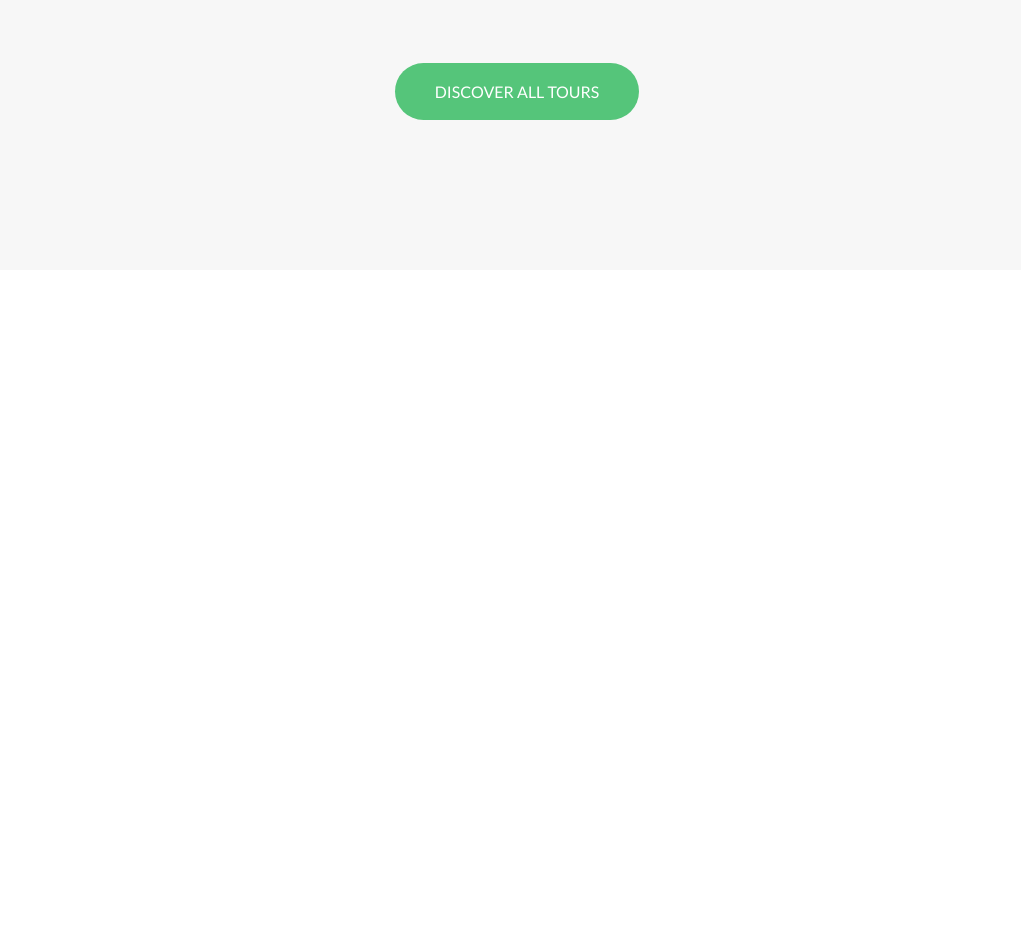
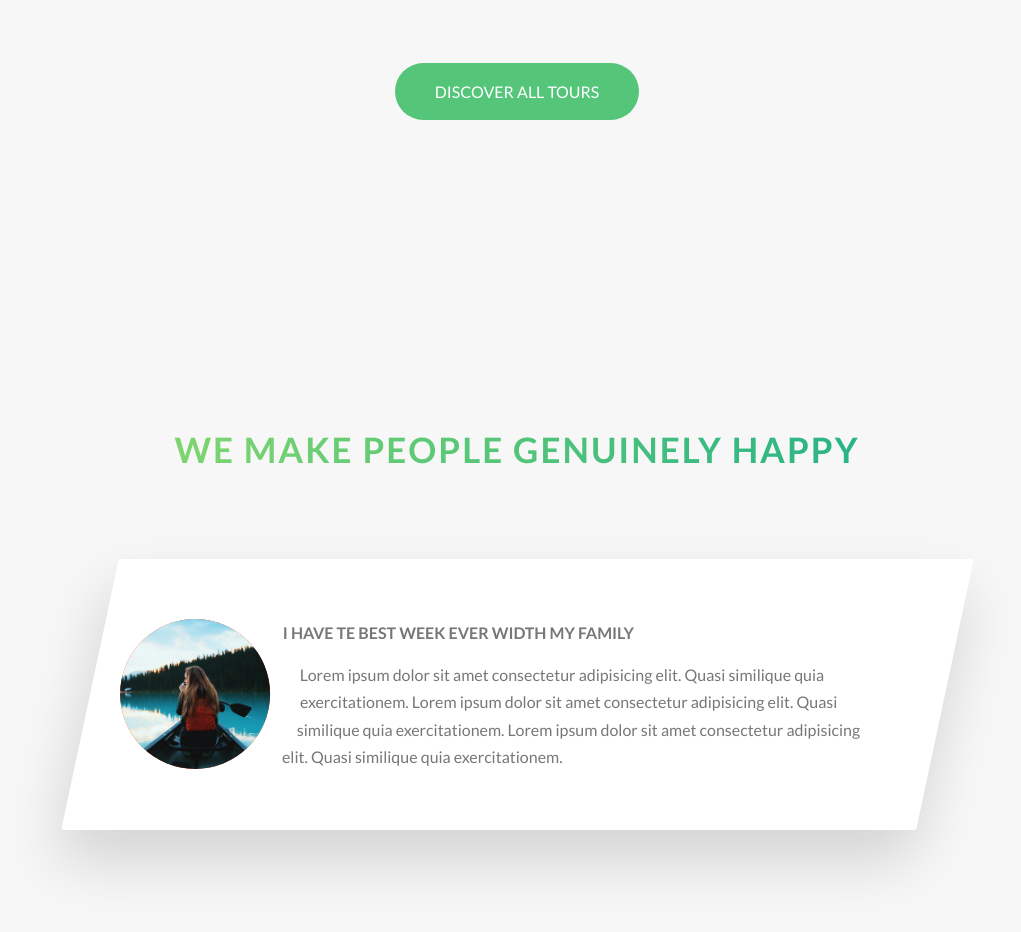
Before and after one commit to soy-villalobos/CURSO-OK, a website: page Natours/starter/index.html in a window 1280 px wide. Shown: the part 2992-3924 px from the top of the page, without its empty margins (123-1144 px from the left). Before the commit the page ends 3292 px from the top, so only its background shows below. Drawn offline with Linux system fonts and the light colour scheme.

Commit message:
seccion historias primer curso

```diff
--- a/Natours/starter/index.html
+++ b/Natours/starter/index.html
@@ -208,9 +208,32 @@
             <div class="u-center-text u-margin-top-huge">
                     <a href="#" class="btn btn--green">Discover all tours</a>
             </div>
+        </section>
+<section class="section-stories">
+    <div class="u-center-text u-margin-bottom-big">
+        <h2 class="heading-secondary">
+            We make people genuinely happy
+        </h2>
+    </div>
+    <div class="row">
+        <div class="story">
+            <figure class="story__shape">
+                <img src="img/nat-8.jpg" alt="Person on a tour" class="story__img">
+            </figure>
+            <div class="story__text">
+                <h3 class="heading-tertiary u-margin-bottom-small">
+                    I have te best week ever width my family
+                </h3>
+                <p>
+                    Lorem ipsum dolor sit amet consectetur adipisicing elit. Quasi similique quia exercitationem.                     Lorem ipsum dolor sit amet consectetur adipisicing elit. Quasi similique quia exercitationem.
+                    Lorem ipsum dolor sit amet consectetur adipisicing elit. Quasi similique quia exercitationem.
 
-        </section>
+                </p>
+            </div>
 
+        </div>
+    </div>
+</section>
         <!--
         <section class="grid-test">
 
--- /dev/null
+++ b/Natours/starter/sass/components/_story.scss
@@ -0,0 +1,33 @@
+.story {
+    width: 75%;
+    margin: 0 auto;
+    box-shadow: 0 3rem 6rem rgba($color-black, .15);
+    background-color: $color-white;
+    border-radius: 3px;
+    padding: 6rem;
+    font-size: $default-font-size;
+    transform: skew(-12deg);
+
+    &__shape {
+        width: 15rem;
+        height: 15rem;
+        background-color: orangered;
+        float: left;
+        -webkit-shape-outside: circle(50% at 50% 50%);
+        shape-outside: circle(50% at 50% 50%);
+        -webkit-clip-path: circle(50% at 50% 50%);
+        clip-path: circle(50% at 50% 50%);
+        transform: translateX(-3rem) skew(12deg);
+
+    }
+
+    &__img {
+        height: 100%;
+        transform: translateX(-15%);
+
+    }
+
+    &__text {
+        transform: skew(12deg);
+    }
+}
--- a/Natours/starter/sass/main.scss
+++ b/Natours/starter/sass/main.scss
@@ -12,6 +12,7 @@
 @import "components/card";
 @import "components/composition";
 @import "components/feature-box";
+@import "components/story";
 
 @import "layout/grid";
 @import "layout/header";
--- a/Natours/starter/sass/pages/_home.scss
+++ b/Natours/starter/sass/pages/_home.scss
@@ -25,3 +25,8 @@
     padding: 25rem 0 15rem 0;
     margin-top: -10rem;
 }
+
+.section-stories {
+    padding: 15rem 0;
+    background-color: $color-grey-light-1;
+}
```
Also changed, not shown: Natours/starter/css/style.css.
